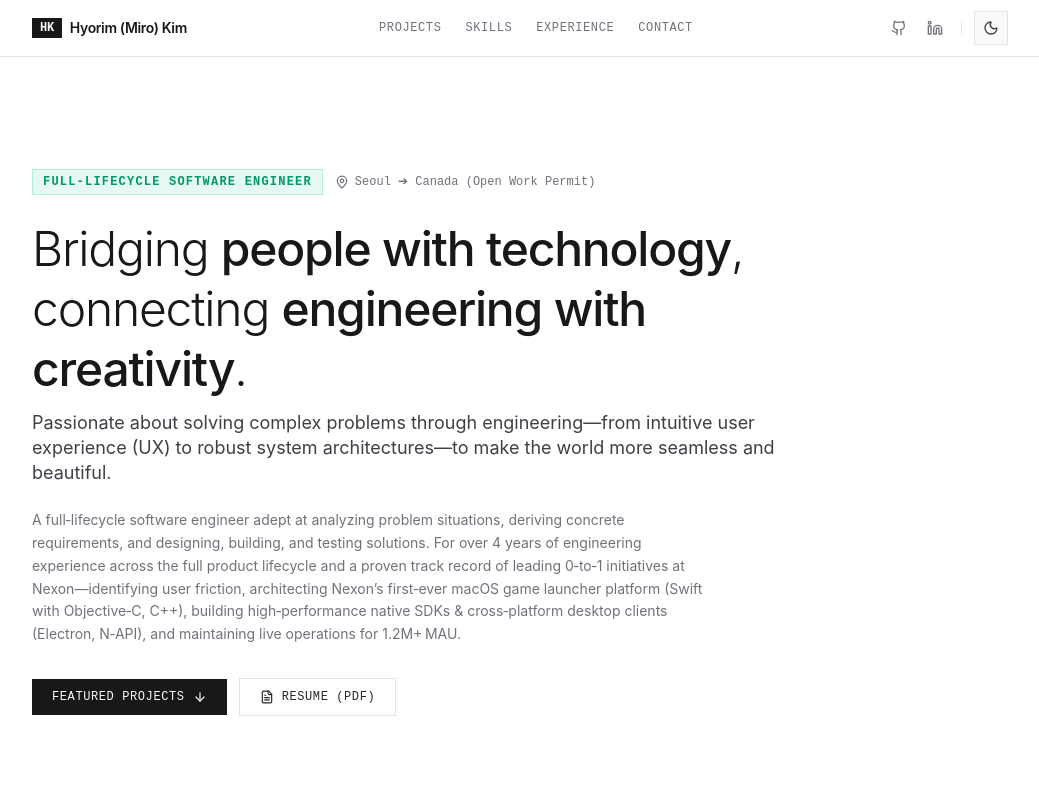
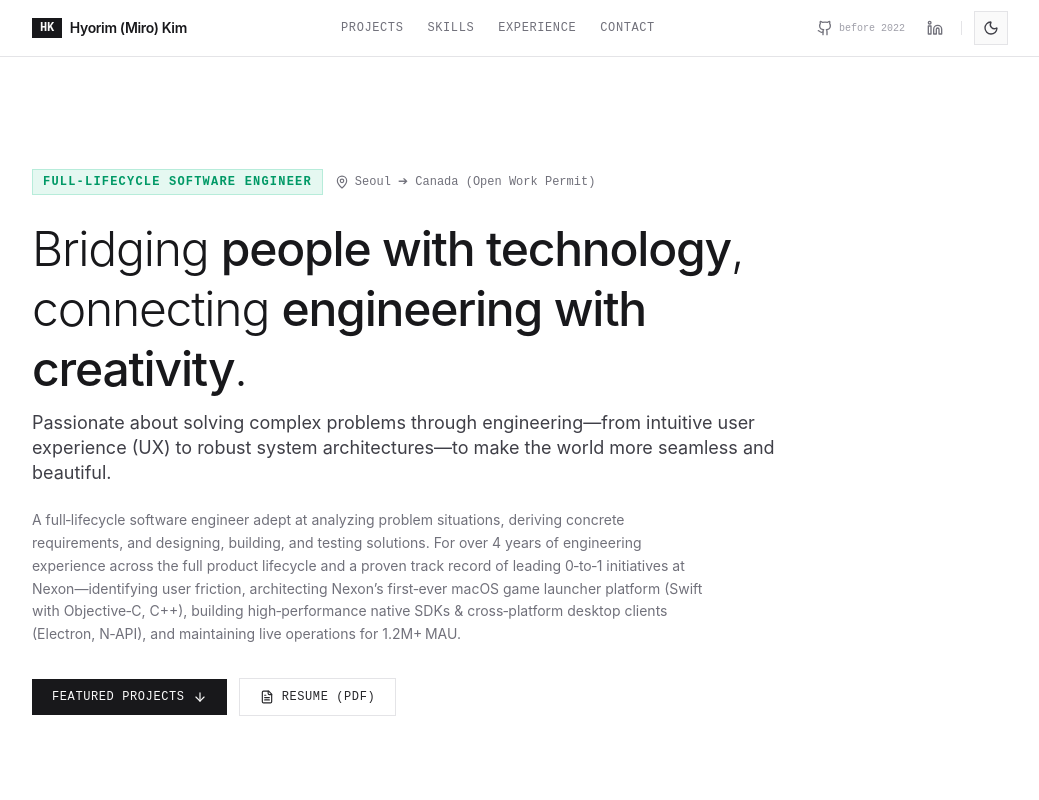
Before and after one commit to Hyorm/hyorm.github.io, a React (Vite) app: page / in a window 1280 px wide. Shown: the top 800 px of the page, without its empty margins (120-1159 px from the left). Built offline with nearby package versions, Linux system fonts and the light colour scheme.

Commit message:
feat: add 'before 2022' label to header GitHub link

```diff
--- a/src/components/Header.tsx
+++ b/src/components/Header.tsx
@@ -45,10 +45,13 @@ export default function Header({ personalInfo }: HeaderProps) {
                 href={personalInfo.github}
                 target="_blank"
                 rel="noopener noreferrer"
-                className="p-1.5 text-zinc-500 hover:text-zinc-900 dark:hover:text-zinc-100 transition-colors"
-                title="GitHub"
+                className="inline-flex items-center gap-1.5 px-2 py-1 text-zinc-500 hover:text-zinc-900 dark:hover:text-zinc-100 transition-colors group"
+                title="GitHub (before 2022)"
               >
                 <Github className="h-4 w-4" />
+                <span className="text-[10px] font-mono text-zinc-400 dark:text-zinc-500 group-hover:text-zinc-700 dark:group-hover:text-zinc-300 transition-colors">
+                  before 2022
+                </span>
               </a>
             )}
             {personalInfo.linkedin && (
```
